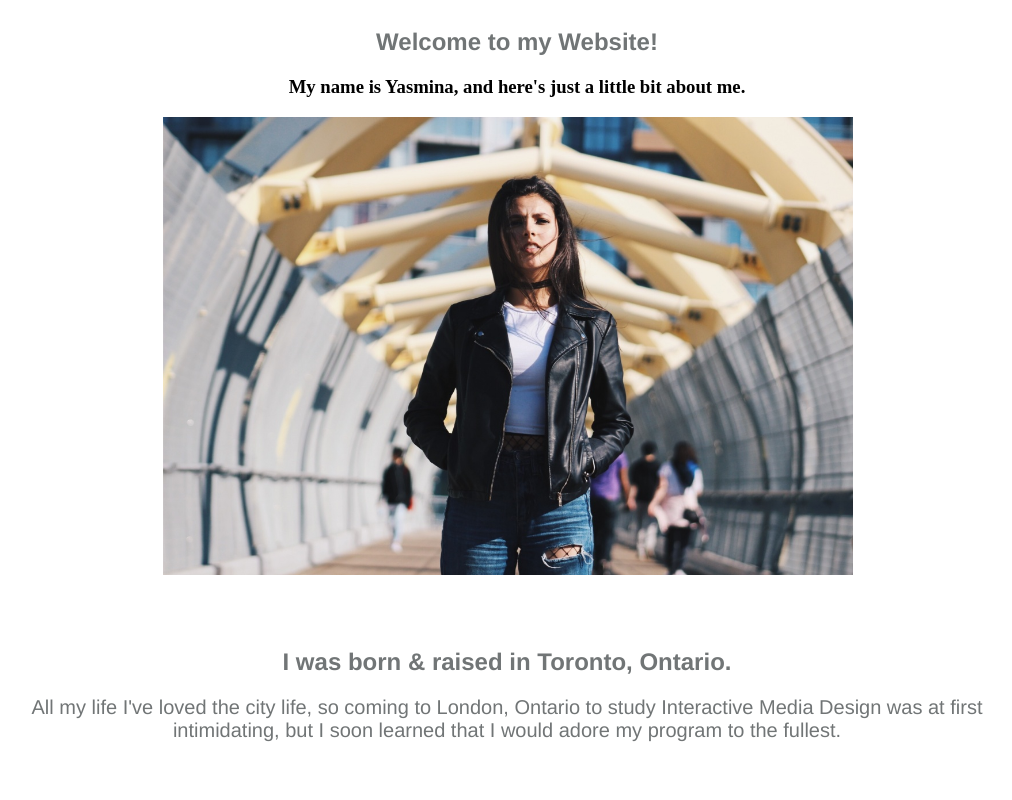
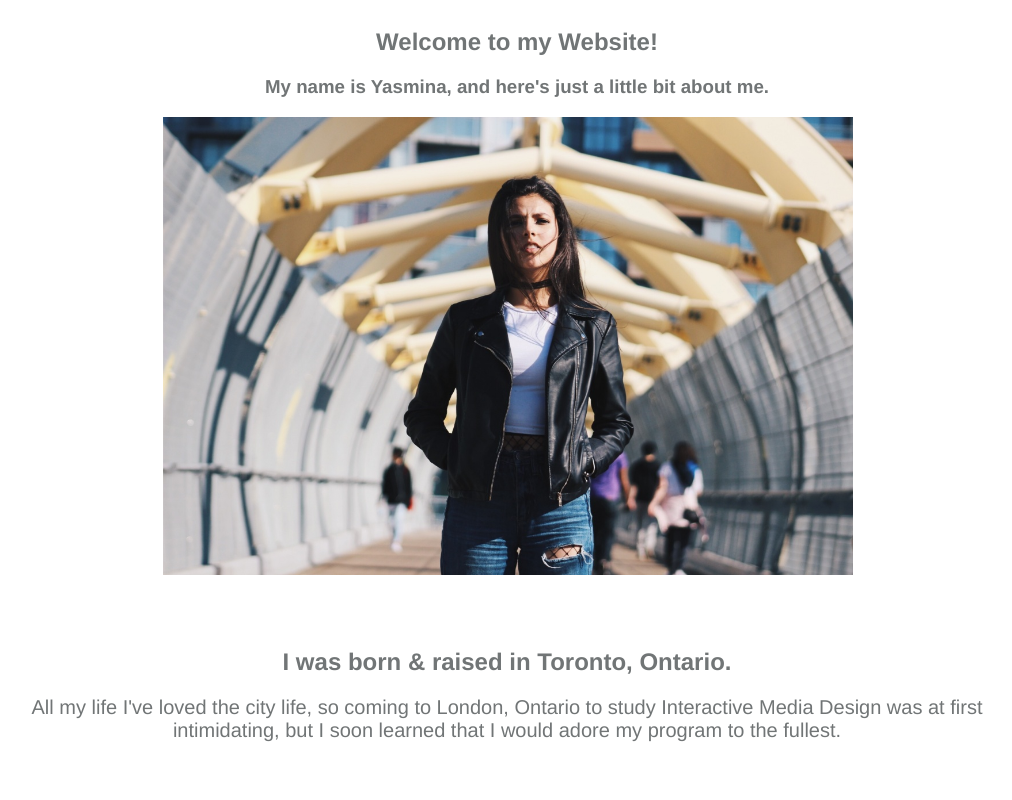
Before and after one commit to yasminamayot/tavares_yasmina_hw1, a plain HTML site: page index.html in a window 1280 px wide. Shown: the top 800 px of the page, without its empty margins (123-1135 px from the left). Drawn offline with Linux system fonts and the light colour scheme.

Commit message:
added css file edits

```diff
--- a/css/main.css
+++ b/css/main.css
@@ -26,6 +26,8 @@
 #subTitle
 {
   text-align: center;
+	color: #717576;
+	font-family: Gotham, "Helvetica Neue", Helvetica, Arial, "sans-serif";
 }
 
 #cityYas
```
